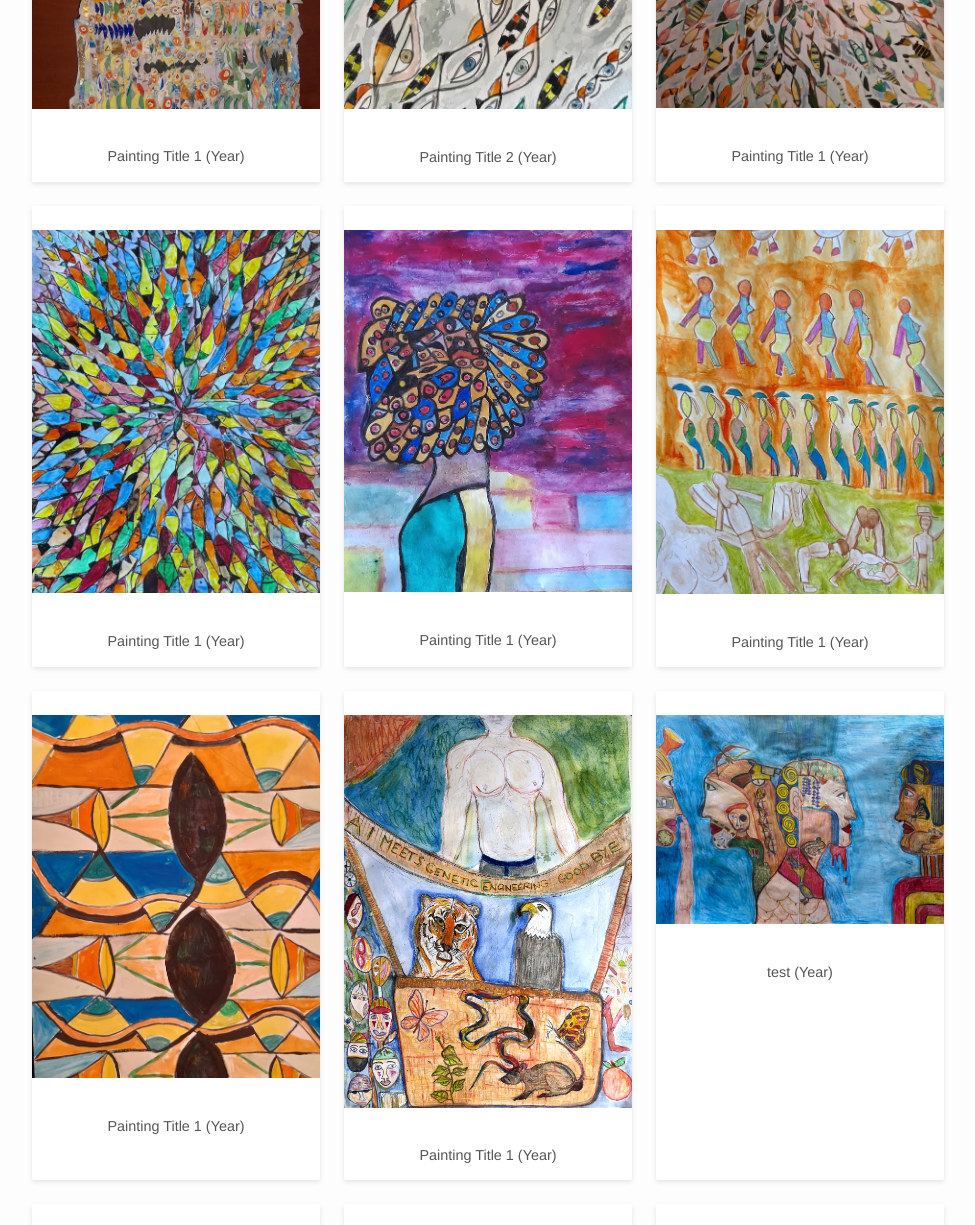
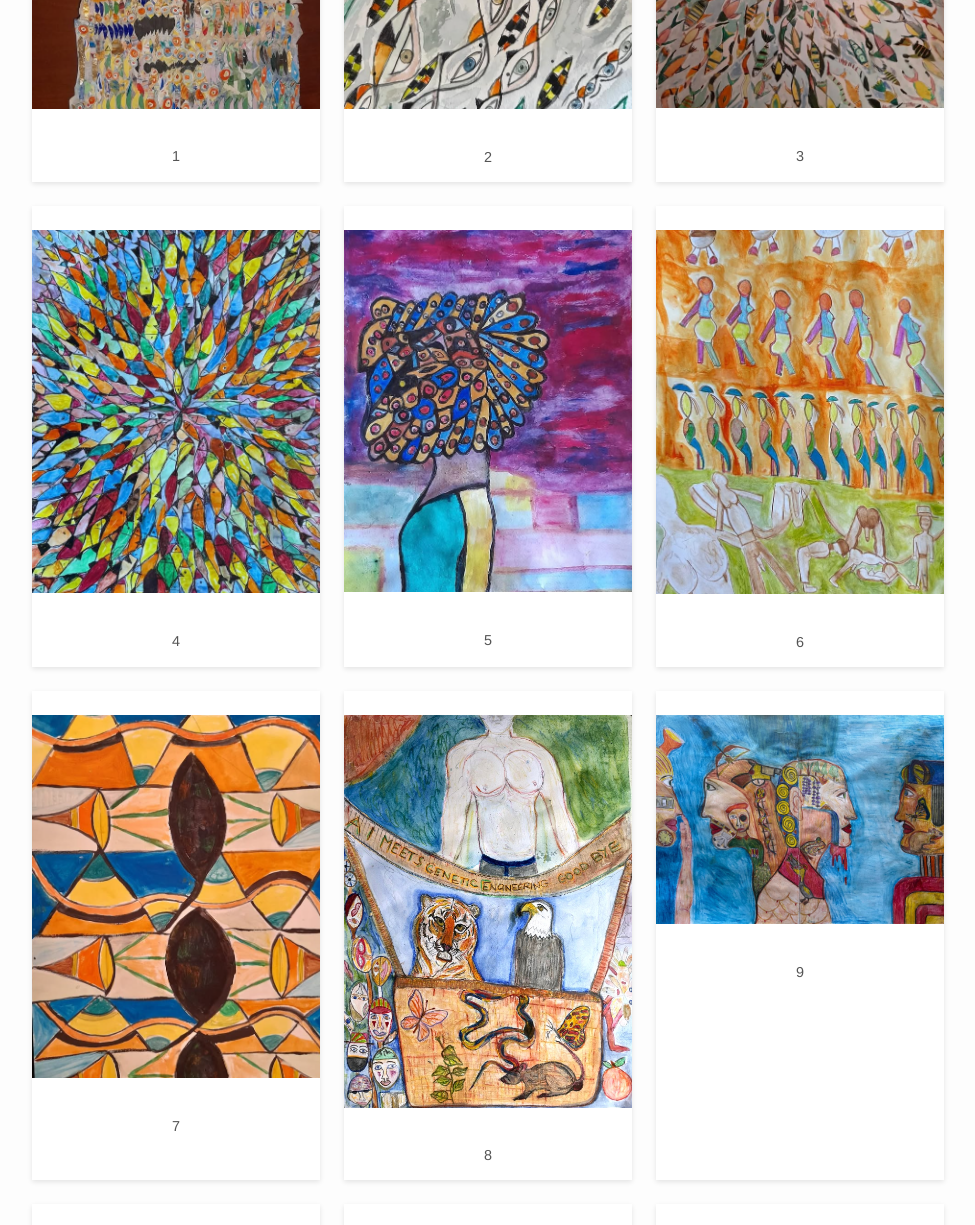
Before and after one commit to Dogshot23/raymondmorrisartist, a plain HTML site: page gallery.html in a window 1280 px wide. Shown: the part 620-1845 px from the top of the page, without its empty margins (152-1127 px from the left). Drawn offline with Linux system fonts and the light colour scheme.

Commit message:
image titles changed to numbers
Numbered images for title naming by Ray

```diff
--- a/gallery.html
+++ b/gallery.html
@@ -21,46 +21,46 @@
         <div class="gallery-grid">
             <figure>
                 <img src="images/painting1-thumb.png" alt="Description of painting 1">
-                <figcaption>Painting Title 1 (Year)</figcaption>
+                <figcaption>1</figcaption>
             </figure>
             <figure>
                 <img src="images/painting2-thumb.png" alt="Description of painting 2">
-                <figcaption>Painting Title 2 (Year)</figcaption>
+                <figcaption>2</figcaption>
             </figure>
 <figure>
         <img src="images/painting3-thumb.png" alt="Description of painting 1">
-        <figcaption>Painting Title 1 (Year)</figcaption>
+        <figcaption>3</figcaption>
     </figure><figure>
         <img src="images/painting4-thumb.png" alt="Description of painting 1">
-        <figcaption>Painting Title 1 (Year)</figcaption>
+        <figcaption>4</figcaption>
     </figure><figure>
         <img src="images/painting5-thumb.png" alt="Description of painting 1">
-        <figcaption>Painting Title 1 (Year)</figcaption>
+        <figcaption>5</figcaption>
     </figure>
 <figure>
         <img src="images/painting6-thumb.png" alt="Description of painting 1">
-        <figcaption>Painting Title 1 (Year)</figcaption>
+        <figcaption>6</figcaption>
     </figure><figure>
         <img src="images/painting7-thumb.png" alt="Description of painting 1">
-        <figcaption>Painting Title 1 (Year)</figcaption>
+        <figcaption>7</figcaption>
     </figure><figure>
         <img src="images/painting8-thumb.jpg" alt="Description of painting 1">
-        <figcaption>Painting Title 1 (Year)</figcaption>
+        <figcaption>8</figcaption>
     </figure>
 </figure><figure>
         <img src="images/painting9.jpg" alt="Description of painting 1">
-        <figcaption>test (Year)</figcaption>
+        <figcaption>9</figcaption>
     </figure><figure>
         <img src="images/painting10.jpg" alt="Description of painting 1">
-        <figcaption>Painting Title 1 (Year)</figcaption>
+        <figcaption>10</figcaption>
     </figure>
 <figure>
         <img src="images/painting11.jpg" alt="Description of painting 1">
-        <figcaption>Painting Title 1 (Year)</figcaption>
+        <figcaption>11</figcaption>
     </figure>
 <figure>
         <img src="images/painting12.jpg" alt="Description of painting 1">
-        <figcaption>Painting Title 1 (Year)</figcaption>
+        <figcaption>12</figcaption>
     </figure>
 
 
```
